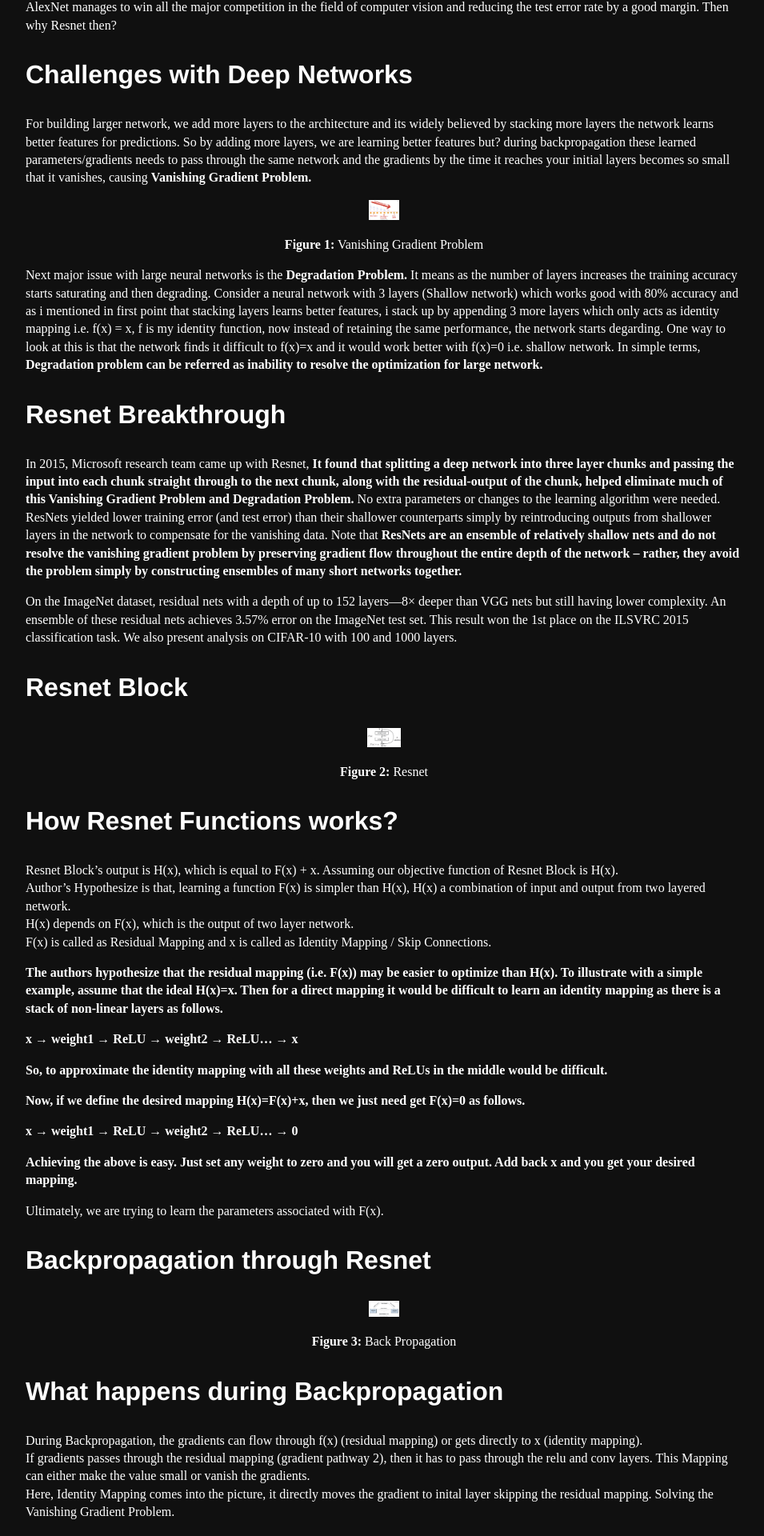
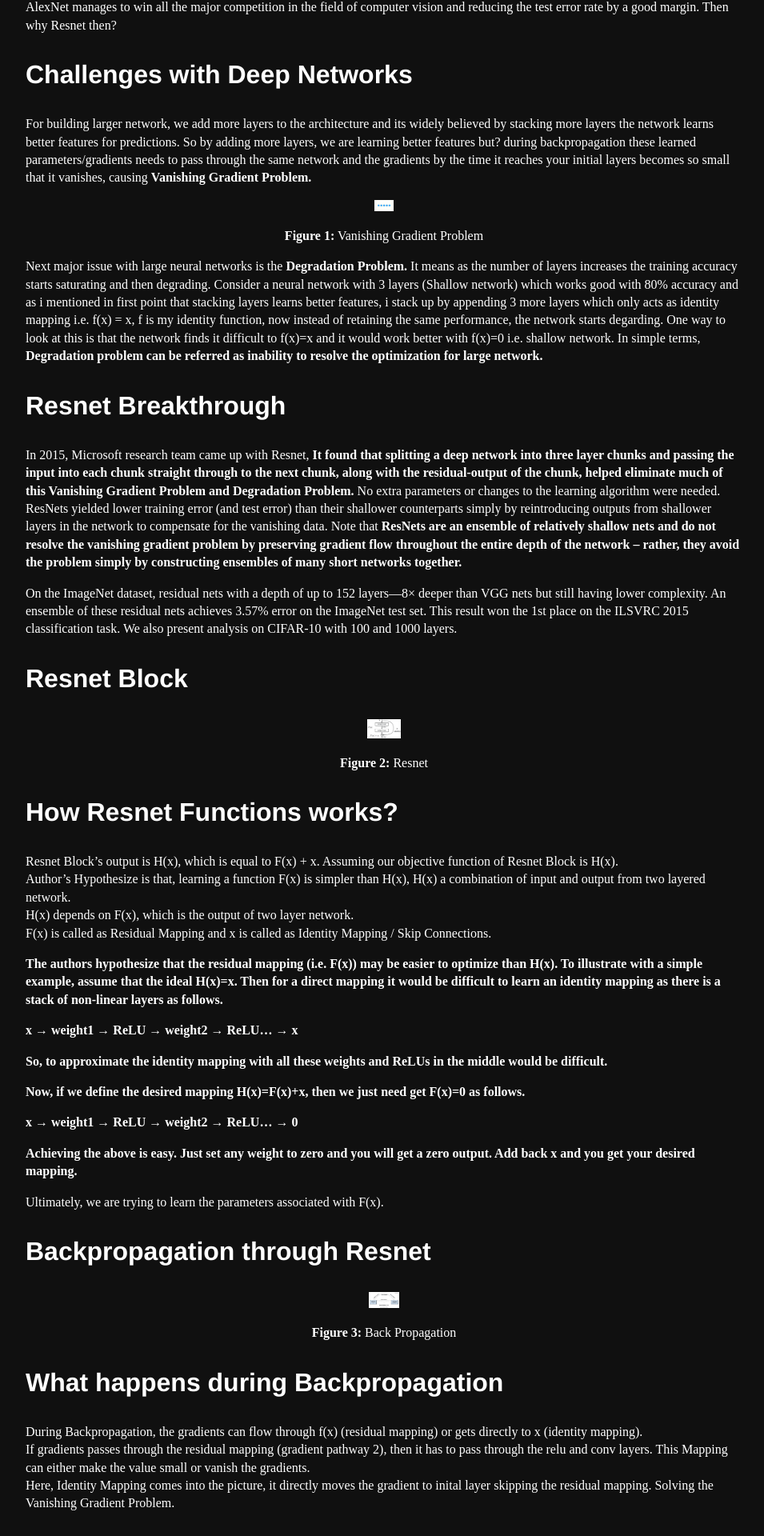
Before and after one commit to Mayurji/mayurji.github.io, a Jekyll site: the page built from _deep-learning/2020-06-06-Resnet.md, in a window 1280 px wide. Shown: the part 372-2292 px from the top of the page at 80% size, without its empty margins (160-1115 px from the left). Built offline with Jekyll 4.4.1, drawn with Linux system fonts in a browser that asks for light colours.

Commit message:
Update 2020-06-06-Resnet.md

```diff
--- a/_deep-learning/2020-06-06-Resnet.md
+++ b/_deep-learning/2020-06-06-Resnet.md
@@ -15,7 +15,7 @@ In 2010, Training a neural network was a computationally expensive task. With in
 For building larger network, we add more layers to the architecture and its widely believed by stacking more layers the network learns better features for predictions. So by adding more layers, we are learning better features but? during backpropagation these learned parameters/gradients needs to pass through the same network and the gradients by the time it reaches your initial layers becomes so small that it vanishes, causing **Vanishing Gradient Problem.**
 
 <center>
-<img src="{{site.url}}/assets/images/resnet/output_3_0.png" style="zoom: 5%; background-color:#DCDCDC;" /><br>
+<img src="{{site.url}}/assets/images/resnet/vgp.gif" style="zoom: 5%; background-color:#DCDCDC;" /><br>
 <p><b>Figure 1:</b> Vanishing Gradient Problem</p>
 </center>
 
```
